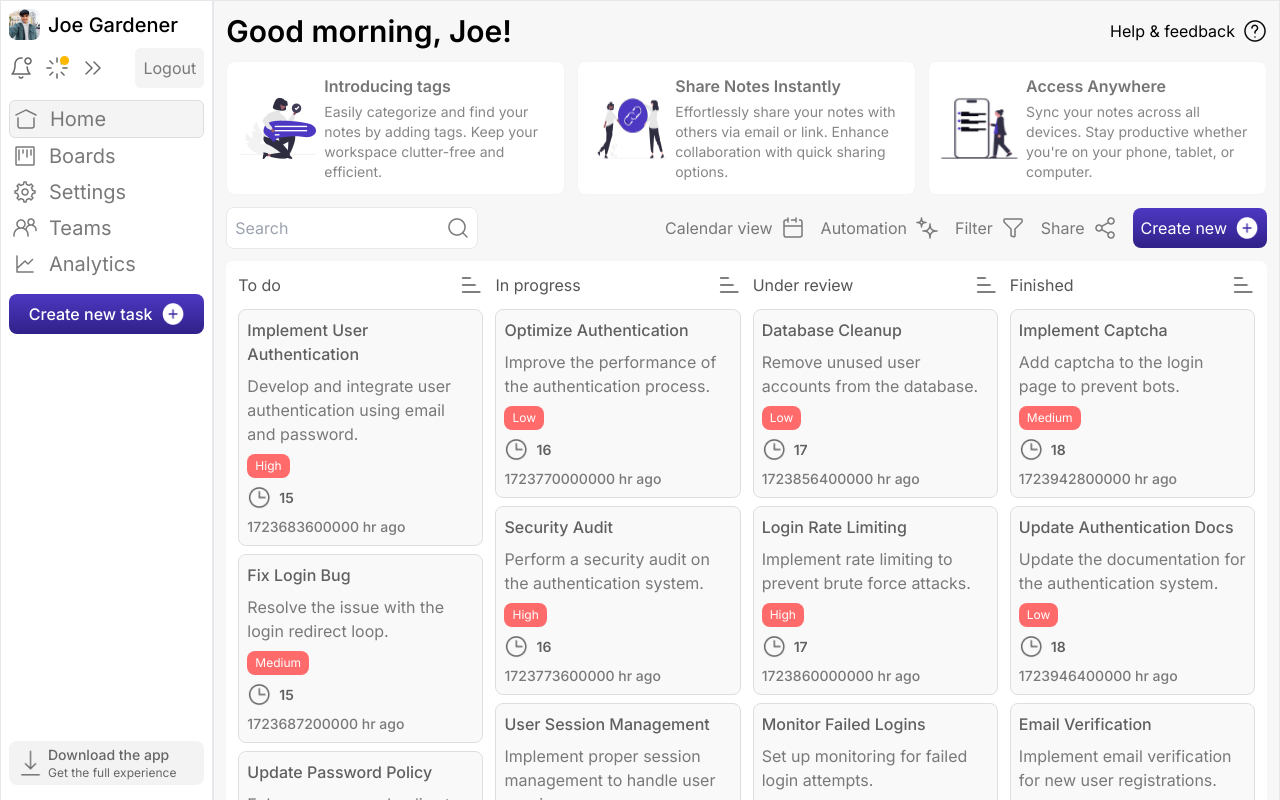
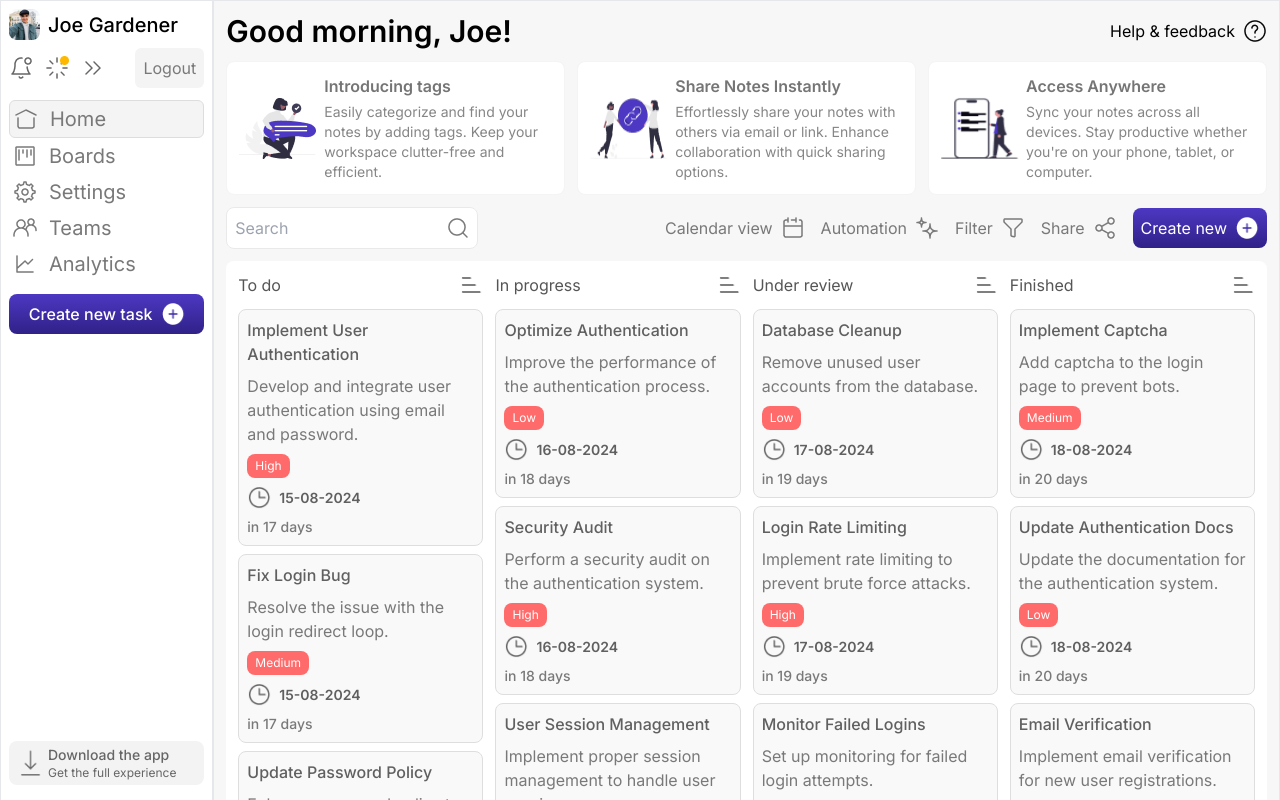
Before and after one commit to Avin008/crework-assignment, a Next.js app: page /dashboard in a window 1280 px wide. Shown: the top 800 px of the page. Built offline with nearby package versions, Linux system fonts and the light colour scheme.

Commit message:
feat: format date and time

```diff
--- a/components/TaskCard.tsx
+++ b/components/TaskCard.tsx
@@ -1,7 +1,12 @@
 import Image from "next/image";
 import { Task } from "./TaskSections";
+import { format, formatDistanceToNow } from "date-fns";
 
 const TaskCard = ({ task }: { task: Task }) => {
+  const timeStamp = new Date(task.timestamp);
+  const distanceTimeAgo = formatDistanceToNow(timeStamp, { addSuffix: true });
+  const formattedDate = format(timeStamp, "dd-MM-yyyy");
+
   return (
     <div className="bg-[#F9F9F9] p-2 space-y-2 rounded-lg border border-[#DEDEDE]">
       <h1 className="font-medium text-[#606060] text-base">{task.title}</h1>
@@ -11,14 +16,10 @@ const TaskCard = ({ task }: { task: Task }) => {
       </div>
       <div className="flex items-center gap-2">
         <Image src="/clock.png" alt="clock" width={24} height={24} />
-        <p className="text-[#606060] font-semibold text-sm">
-          {new Date(task.timestamp).getDate()}
-        </p>
+        <p className="text-[#606060] font-semibold text-sm">{formattedDate}</p>
       </div>
       <div>
-        <p className="text-[#797979] font-medium text-sm">
-          {new Date(task.timestamp).getTime()} hr ago
-        </p>
+        <p className="text-[#797979] font-medium text-sm">{distanceTimeAgo}</p>
       </div>
     </div>
   );
--- a/package.json
+++ b/package.json
@@ -10,6 +10,7 @@
   },
   "dependencies": {
     "axios": "^1.7.2",
+    "date-fns": "^3.6.0",
     "next": "14.2.5",
     "react": "^18",
     "react-dom": "^18",
```
Also changed, not shown: 1 other file (tests, documents, lock files or other folders).
